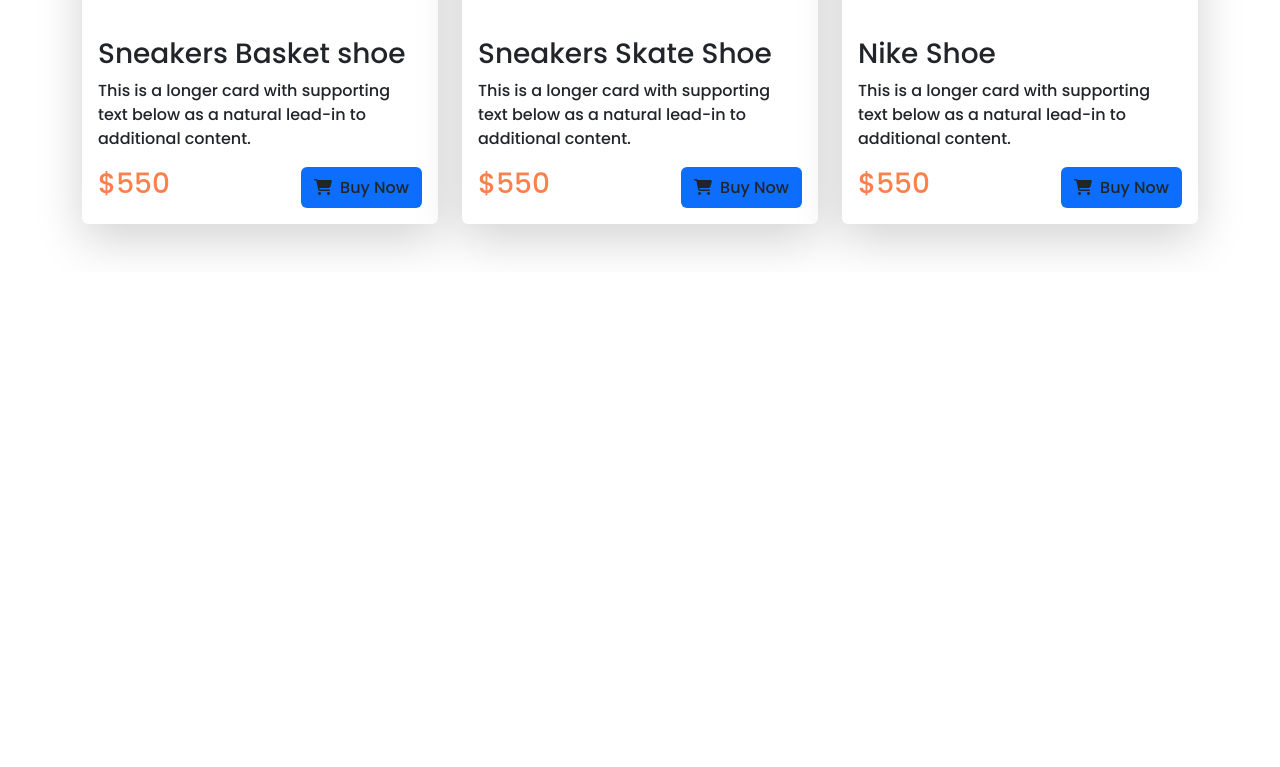
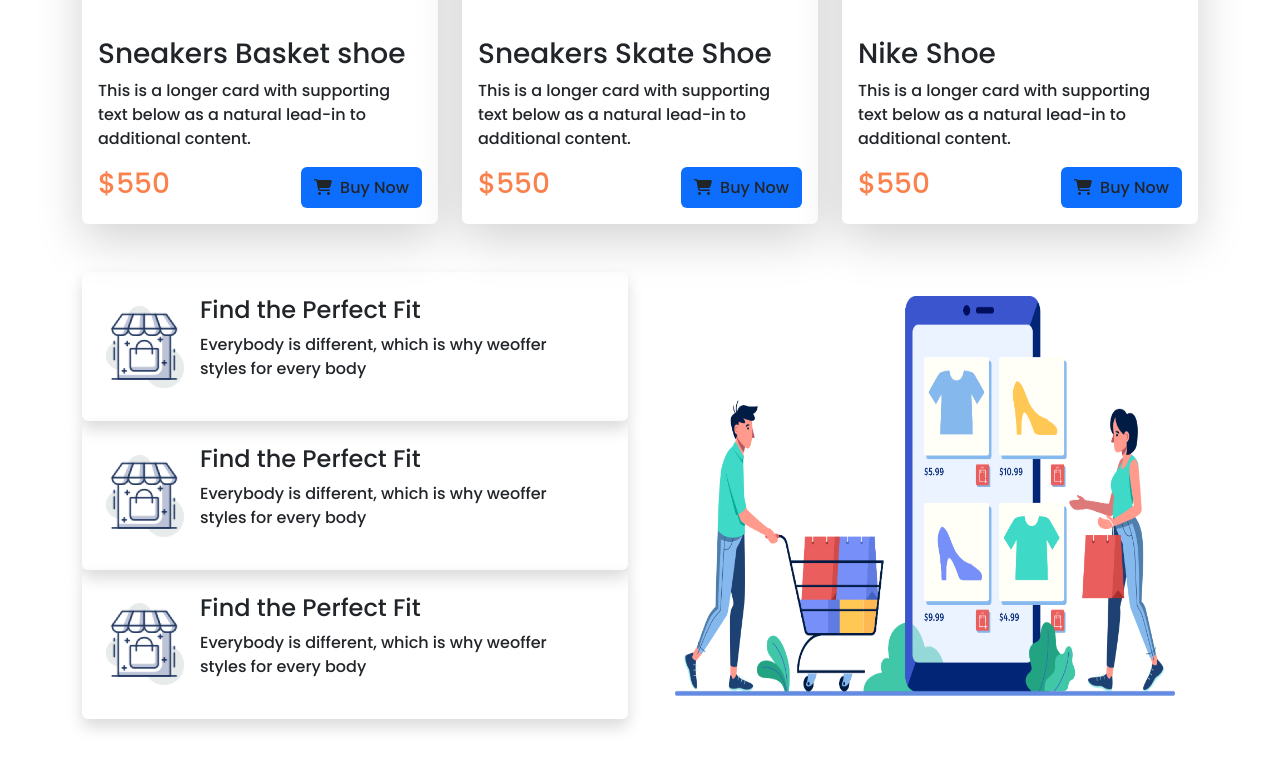
Before and after one commit to SOHELMAHMUD12/nike-react-bootstrap, a plain HTML site: page index.html in a window 1280 px wide. Shown: the part 1667-2434 px from the top of the page. Before the commit the page ends 1939 px from the top, so only its background shows below. Drawn offline with nearby package versions, Linux system fonts and the light colour scheme.

Commit message:
add footer section

```diff
--- a/index.html
+++ b/index.html
@@ -146,6 +146,43 @@
         </div>
       </div>
     </section>
+
+    <footer class="container mt-5 mb-5">
+      <div class="row d-flex flex-sm-row-reverse flex-lg-row">
+        <div class="col-lg-6 col-md-6 col-sm-12">
+          <div class="d-flex shadow rounded p-4 align-items-center">
+            <div>
+              <img width="78" src="./icons/image 12.png" alt="">
+            </div>
+            <div class="mx-3">
+              <h4>Find the Perfect Fit</h4>
+              <p>Everybody is different, which is why weoffer styles for every body</p>
+            </div>
+        </div>
+        <div class="d-flex shadow rounded p-4 align-items-center">
+          <div>
+            <img width="78" src="./icons/image 12.png" alt="">
+          </div>
+          <div class="mx-3">
+            <h4>Find the Perfect Fit</h4>
+            <p>Everybody is different, which is why weoffer styles for every body</p>
+          </div>
+      </div>
+      <div class="d-flex shadow rounded p-4 align-items-center">
+        <div>
+          <img width="78" src="./icons/image 12.png" alt="">
+        </div>
+        <div class="mx-3">
+          <h4>Find the Perfect Fit</h4>
+          <p>Everybody is different, which is why weoffer styles for every body</p>
+        </div>
+    </div>
+        </div>
+        <div class="col-lg-6 col-md-6 col-sm-12 d-flex align-items-center justify-content-center">
+          <img width="500" height="400" src="./icons/XMLID 1.png" alt="">
+        </div>
+      </div>
+    </footer>
     <script src="https://cdn.jsdelivr.net/npm/bootstrap@5.2.0/dist/js/bootstrap.bundle.min.js" integrity="sha384-A3rJD856KowSb7dwlZdYEkO39Gagi7vIsF0jrRAoQmDKKtQBHUuLZ9AsSv4jD4Xa" crossorigin="anonymous"></script>
   </body>
 </html>
```
